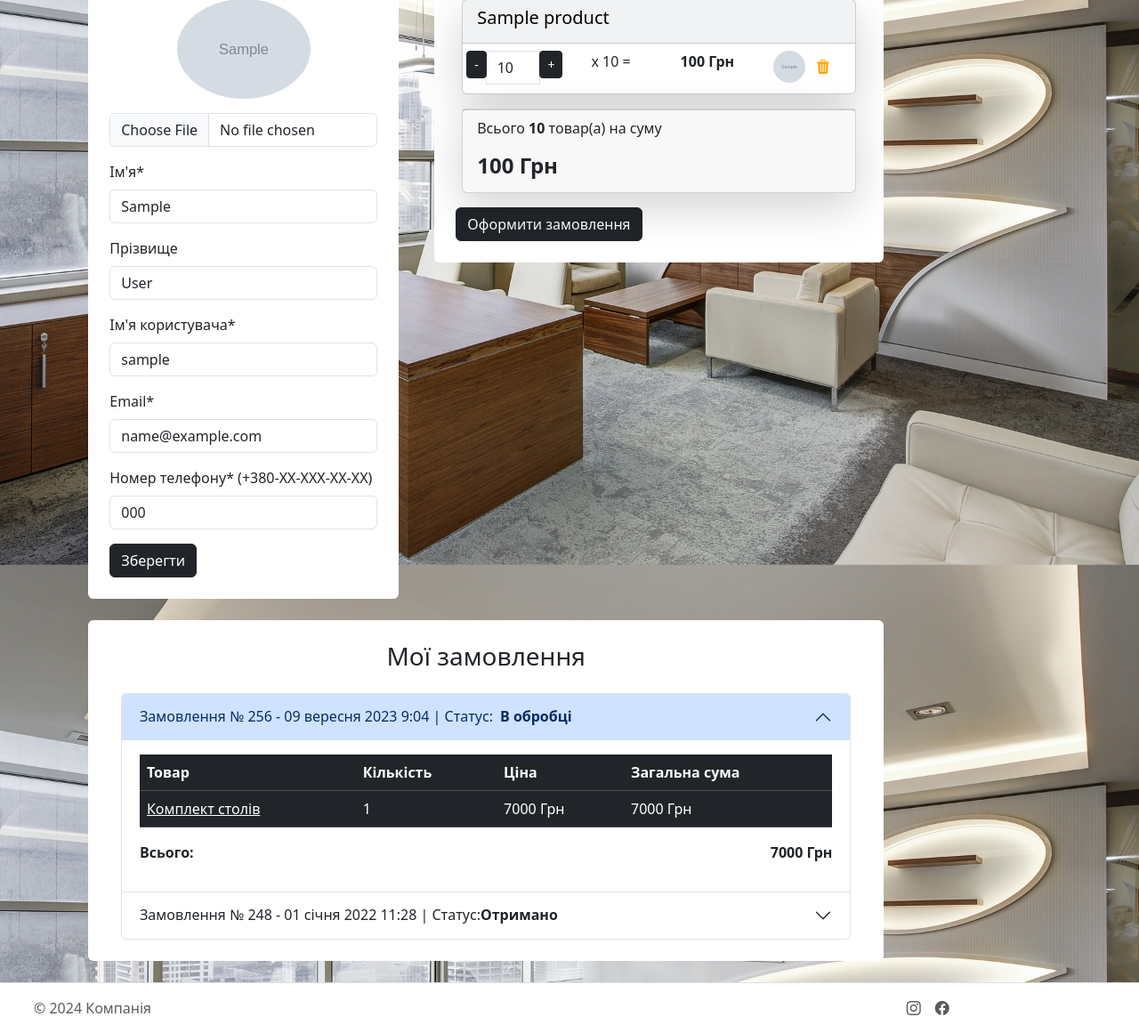
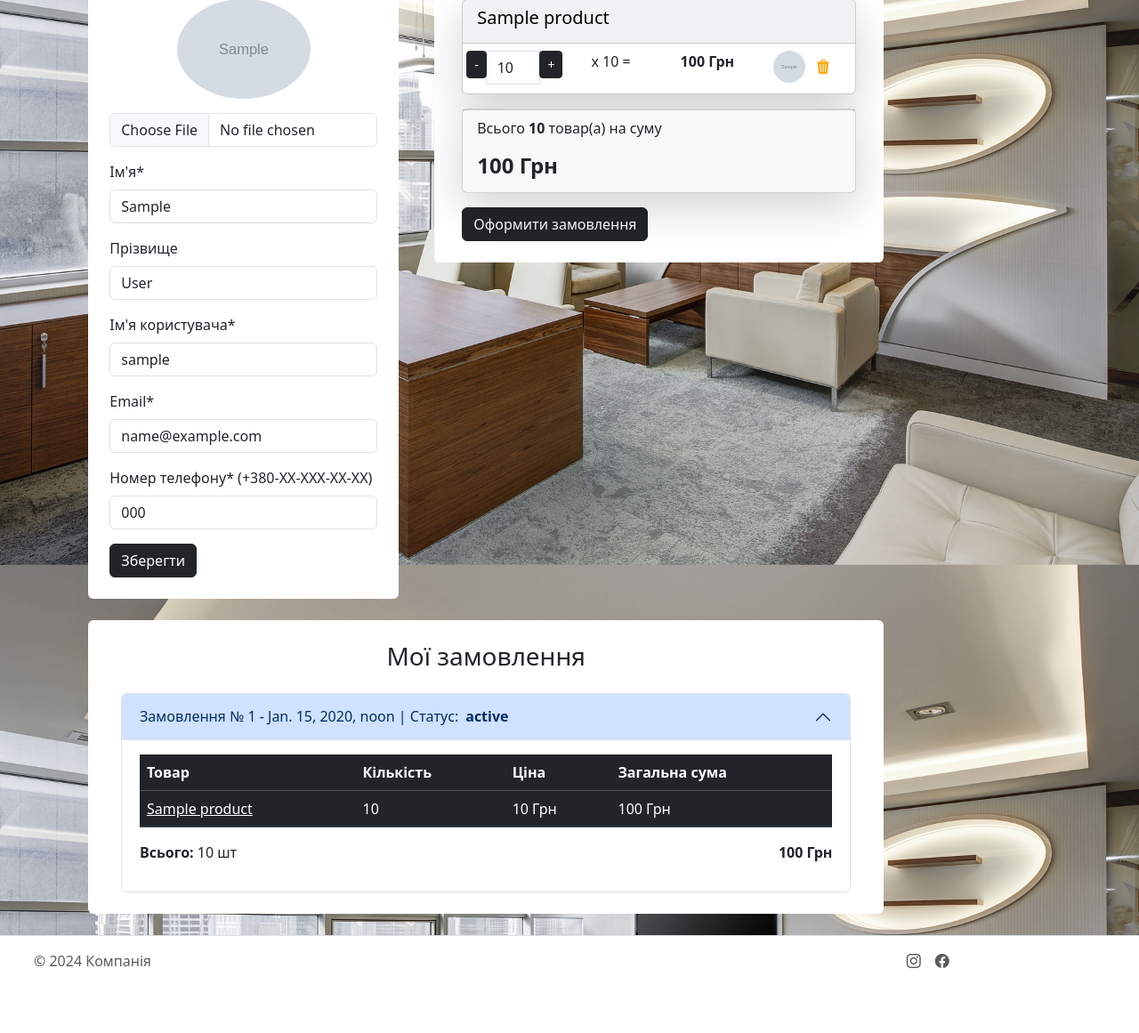
Before and after one commit to Zontax/store-site, a Django app: page /user/profile/ in a window 1280 px wide. Shown: the part 220-1381 px from the top of the page at 89% size. After the commit the page ends 1308 px from the top, so only its background shows below. Run offline with Django 4.2, Linux system fonts and the light colour scheme; a user stored in the database is signed in; data comes from the database, SQL or seed files in the repository; tables that the repository leaves empty hold one stand-in row (values such as "Sample post"); grey boxes marked "Sample" are stand-in pictures; parts of the project's set-up code (start-up, migrations or seed data) failed here and were passed over; some libraries are stand-ins or nearby versions.

Commit message:
Final cart template fix

```diff
--- a/carts/templates/carts/_included_cart.html
+++ b/carts/templates/carts/_included_cart.html
@@ -72,3 +72,9 @@
 
     </div>
 </div>
+
+{% if carts and not order %}
+    <a class="btn btn-dark" href="{% url 'orders:create_order' %}">
+        Оформити замовлення
+    </a>
+{% endif %}
--- a/carts/utilitis.py
+++ b/carts/utilitis.py
@@ -6,9 +6,9 @@ from goods.models import Product
 def get_user_carts(request: HttpRequest):
 
     if request.user.is_authenticated:
-        return Cart.objects.filter(user=request.user).order_by('-created_timestamp')
+        return Cart.objects.filter(user=request.user).select_related('product').order_by('-created_timestamp')
 
     if not request.session.session_key:
         request.session.create()
 
-    return Cart.objects.filter(session_key=request.session.session_key).order_by('-created_timestamp')
+    return Cart.objects.filter(session_key=request.session.session_key).select_related('product').order_by('-created_timestamp')
--- a/orders/views.py
+++ b/orders/views.py
@@ -34,7 +34,7 @@ def create_order(request: HttpRequest):
                             product = cart_item.product
                             name = cart_item.product.name
                             price = cart_item.product.sell_price()
-                            quantity = cart_item.product.quantity
+                            quantity = cart_item.quantity
 
                             if product.quantity < quantity:
                                 raise ValidationError(f'Недостатньо товарів на складі, в наявності лише - {product.quantity}')
@@ -56,7 +56,7 @@ def create_order(request: HttpRequest):
 
             except Exception as ex:
                 messages.success(request, str(ex))
-                return redirect('cart:order')
+                return redirect('order:create_order')
 
     else:
         initial = {
@@ -69,6 +69,7 @@ def create_order(request: HttpRequest):
 
     context = {
         'title': 'Оформлення замовлення',
+        'order': True,
         'form': form
     }
 
--- a/templates/base.html
+++ b/templates/base.html
@@ -72,7 +72,7 @@
                                 {% endif %}
                             </a></li>
 
-                            {% if user.is_superuser %}
+                            {% if user.is_staff %}
                                 <li><a class="dropdown-item text-white" href="{% url 'admin:index' %}">
                                     Адмін панель
                                 </a></li>
--- a/users/models.py
+++ b/users/models.py
@@ -1,13 +1,16 @@
-from django.db import models
 from django.db.models import Model, CharField, SlugField, TextField, ImageField, DecimalField, PositiveIntegerField, ForeignKey
 from phonenumber_field.modelfields import PhoneNumberField
 from django.contrib.auth.models import AbstractUser
+from django.db import models
+from django.utils.translation import gettext_lazy as _
 
 
 class User(AbstractUser):
+    email = models.EmailField(unique=True, verbose_name='Email')
     description = TextField(max_length=500, blank=True, null=True, verbose_name='Опис профілю')
     phone_number = PhoneNumberField(region='UA', blank=True, null=True, verbose_name='Номер телефону')
     avatar_image = ImageField(upload_to='users_avatar_images', blank=True, null=True, verbose_name='Аватар')
+
 
     class Meta():
         db_table = 'users'
@@ -17,8 +20,4 @@ class User(AbstractUser):
 
 
     def __str__(self):
-        is_admin = ''
-
-        if self.is_superuser:
-            is_admin = '- Адміністратор'
-        return f'{self.first_name} {self.last_name} ({self.username}) {is_admin}'
+        return f'{self.first_name} {self.last_name} ({self.username})'
--- a/users/templates/users/profile.html
+++ b/users/templates/users/profile.html
@@ -119,11 +119,6 @@
                         {% include 'carts/_included_cart.html' %} <!-- Розмітка коризини -->
                     </div>
 
-                    {% if carts %}
-                        <a class="btn btn-dark" href="{% url 'orders:create_order' %}">
-                            Оформити замовлення
-                        </a>
-                    {% endif %}
                 </div>
             </div>
 
@@ -131,16 +126,30 @@
             <div class="col-md-12">
                 <div class=" bg-white p-4 mb-4 mx-2 rounded custom-shadow">
                     <h3 class="text-center mb-4">Мої замовлення</h3>
+
                     <!-- Размітка замовлень -->
                     <div class="container">
                         <div class="accordion" id="accordionExample">
+                            {% for order in orders %}
+
                                 <div class="accordion-item">
-                                <h2 class="accordion-header" id="heading1">
-                                    <button class="accordion-button" type="button" data-bs-toggle="collapse" data-bs-target="#collapse1" aria-expanded="false" aria-controls="collapse1">
-                                        Замовлення № 256 - 09 вересня 2023 9:04 | Статус:<strong class="mx-2"> В обробці</strong>
+                                    <h2 class="accordion-header" id="heading{{ order.id }}">
+
+                                        <button class="accordion-button {% if order != orders.0 %}collapsed{% endif %}"
+                                            type="button"
+                                            data-bs-toggle="collapse"
+                                            data-bs-target="#collapse{{ order.id }}"
+                                            aria-expanded="false"
+                                            aria-controls="collapse{{ order.id }}">
+                                            Замовлення № {{ order.id }} - {{ order.created_timestamp }} | Статус:
+                                            <strong class="mx-2">{{ order.status }}</strong>
                                         </button>
+
                                     </h2>
-                                <div id="collapse1" class="accordion-collapse collapse show" aria-labelledby="heading1" data-bs-parent="#accordionExample">
+                                    <div id="collapse{{ order.id }}"
+                                        class="accordion-collapse {% if order == orders.0 %}show{% endif %}"
+                                        aria-labelledby="heading{{ order.id }}"
+                                        data-bs-parent="#accordionExample">
                                         <div class="accordion-body">
                                             <table class="table table-dark table-hover">
                                                 <thead>
@@ -152,51 +161,31 @@
                                                     </tr>
                                                 </thead>
                                                 <tbody>
+                                                    {% for item in order.orderitem_set.all %}
                                                         <tr>
-                                                    <td><a class="text-white" href="#">Комплект столів</a></td>
-                                                    <td>1</td>
-                                                    <td>7000 Грн</td>
-                                                    <td>7000 Грн</td>
+                                                            <td>
+                                                                <a class="text-white"
+                                                                    href="{% url 'goods:product' item.product.slug %}">
+                                                                {{ item.product.name }}</a>
+                                                            </td>
+                                                            <td>{{ item.quantity }}</td>
+                                                            <td>{{ item.price|floatformat:'0' }} Грн</td>
+                                                            <td>{{ item.products_price|floatformat:'0' }} Грн</td>
                                                         </tr>
+                                                    {% endfor %}
                                                 </tbody>
                                             </table>
                                             <div class="d-flex justify-content-between">
-                                            <p><strong>Всього:</strong></p>
-                                            <p><strong>7000 Грн</strong></p>
-
+                                                <p><strong>Всього:</strong> {{ order.orderitem_set.total_quantity }} шт</p>
+                                                <p><strong>
+                                                        {{ order.orderitem_set.total_price|floatformat:'0' }} Грн
+                                                </strong></p>
                                             </div>
                                         </div>
                                     </div>
                                 </div>
-                            <div class="accordion-item">
-                                <h2 class="accordion-header" id="heading2">
-                                    <button class="accordion-button collapsed" type="button" data-bs-toggle="collapse" data-bs-target="#collapse2" aria-expanded="false" aria-controls="collapse2">
-                                        Замовлення № 248 - 01 січня 2022 11:28 | Статус:  <strong> Отримано</strong>
-                                    </button>
-                                </h2>
-                                <div id="collapse2" class="accordion-collapse collapse" aria-labelledby="heading2" data-bs-parent="#accordionExample">
-                                    <div class="accordion-body">
-                                        <table class="table table-dark table-hover">
-                                            <thead>
-                                                <tr>
-                                                    <th>Товар</th>
-                                                    <th>Кількість</th>
-                                                    <th>Ціна</th>
-                                                    <th>Загальна сума</th>
-                                                </tr>
-                                            </thead>
-                                            <tbody>
-                                                <tr>
-                                                    <td><a class="text-white" href="#">Стілець офісний</a></td>
-                                                    <td>2</td>
-                                                    <td>3000 Грн</td>
-                                                    <td>6000 Грн</td>
-                                                </tr>
-                                            </tbody>
-                                        </table>
-                                    </div>
-                                </div>
-                            </div>
+
+                            {% endfor %}
                         </div>
                     </div>
 
--- a/users/views.py
+++ b/users/views.py
@@ -1,9 +1,11 @@
+from django.db.models import Prefetch, prefetch_related_objects
 from django.http import HttpRequest, HttpResponse, HttpResponseRedirect
 from django.contrib import auth, messages, sessions
 from django.urls import reverse
 from django.contrib.auth.decorators import login_required
 from django.shortcuts import render, redirect
 from carts.models import Cart
+from orders.models import Order, OrderItem
 from users.forms import UserLoginForm, UserRegisterForm, UserProfileForm
 
 
@@ -95,9 +97,16 @@ def profile(request: HttpRequest):
     else:
         form = UserProfileForm(instance=request.user)
 
+    orders = (Order.objects.filter(user=request.user)
+        .prefetch_related(
+            Prefetch('orderitem_set', queryset=OrderItem.objects.select_related('product'))
+            ).order_by('-id')
+    )
+
     context = {
         'title': 'Профіль',
-        'form': form
+        'form': form,
+        'orders': orders
     }
     return render(request, 'users/profile.html', context)
 
```
Also changed, not shown: users/templates/users/users_cart.html (+4 -5 lines). Lines whose indentation alone changed are shown as unchanged.
